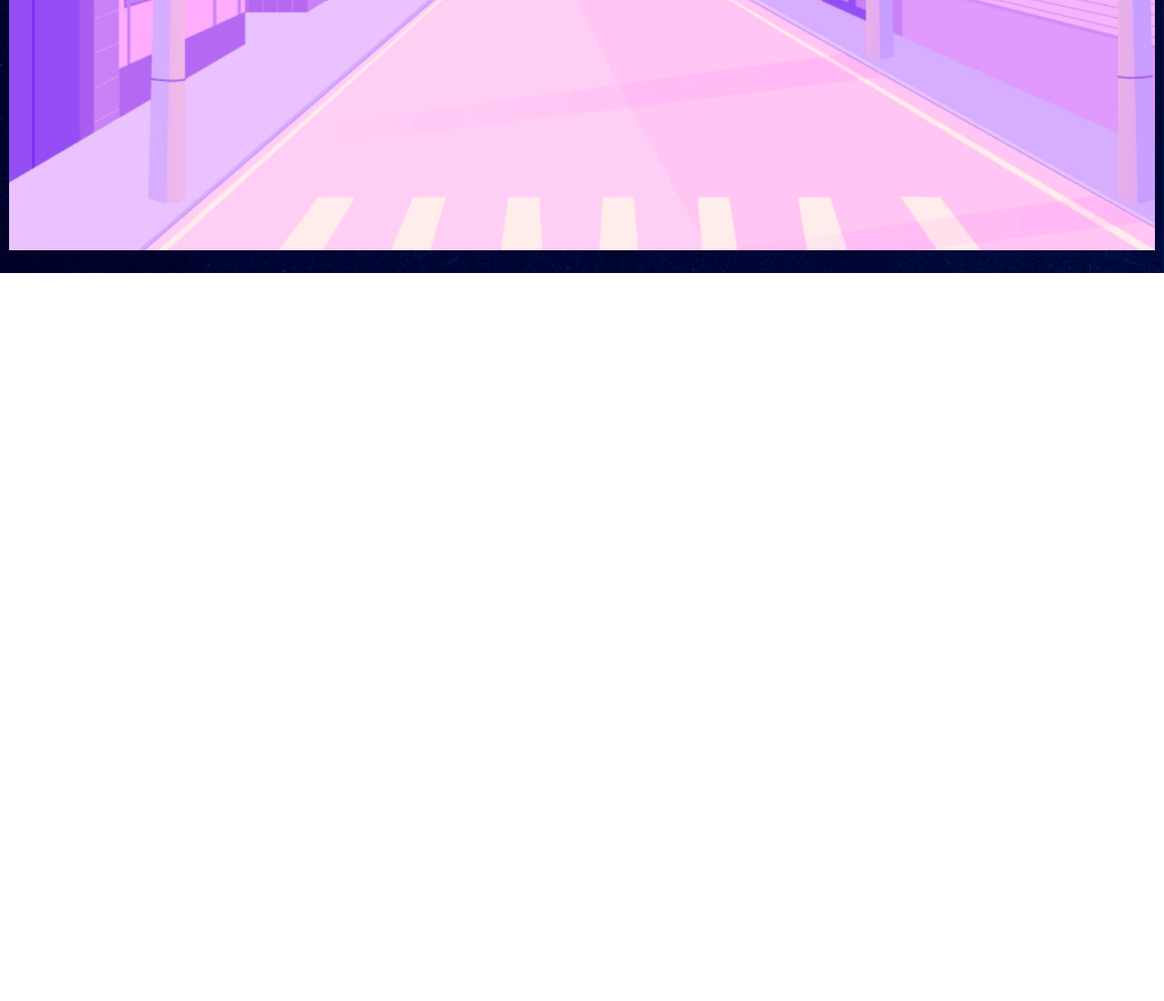
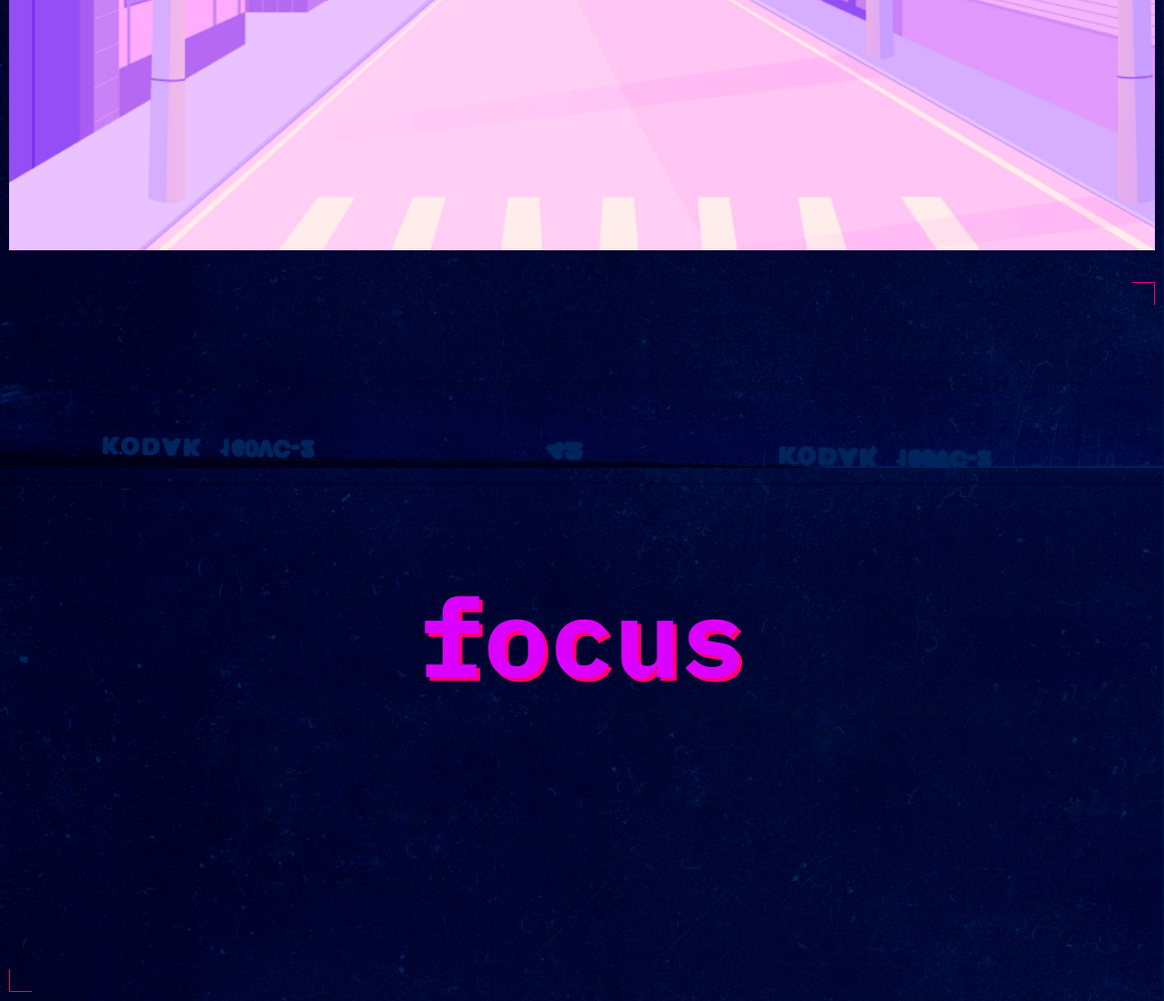
Before and after one commit to RedHeadFunk/slozhno-sosredotochitsya-fd, a plain HTML site: page index.html in a window 1280 px wide. Shown: the part 6686-7786 px from the top of the page at 91% size. Before the commit the page ends 6986 px from the top, so only its background shows below. Drawn offline with Linux system fonts and the light colour scheme.

Commit message:
Create HTML & CSS for footer

```diff
--- a/index.html
+++ b/index.html
@@ -49,7 +49,7 @@
         rec
       </div>
 
-      <h1 class="header_title">
+      <h1 class="title">
         no focus
       </h1>
 
@@ -221,5 +221,11 @@
 
     </main>
 
+    <footer class="footer decorated-zone">
+      <h1 class="title">
+        focus
+      </h1>
+    </footer>
+
   </body>
 </html>
--- a/styles/style.css
+++ b/styles/style.css
@@ -62,7 +62,7 @@
 
 /* Заголовок */
 
-.header_title {
+.title {
   font-size: clamp(7.25rem, 7.0115rem + 1.0178vw, 7.5rem);
   line-height: 83%;
   color: #db00ff;
@@ -152,3 +152,11 @@
   height: auto;
   object-fit: cover;
 }
+
+.footer {
+  min-block-size: 100vh;
+  position: relative;
+  display: flex;
+  justify-content: center;
+  align-items: center;
+}
```
